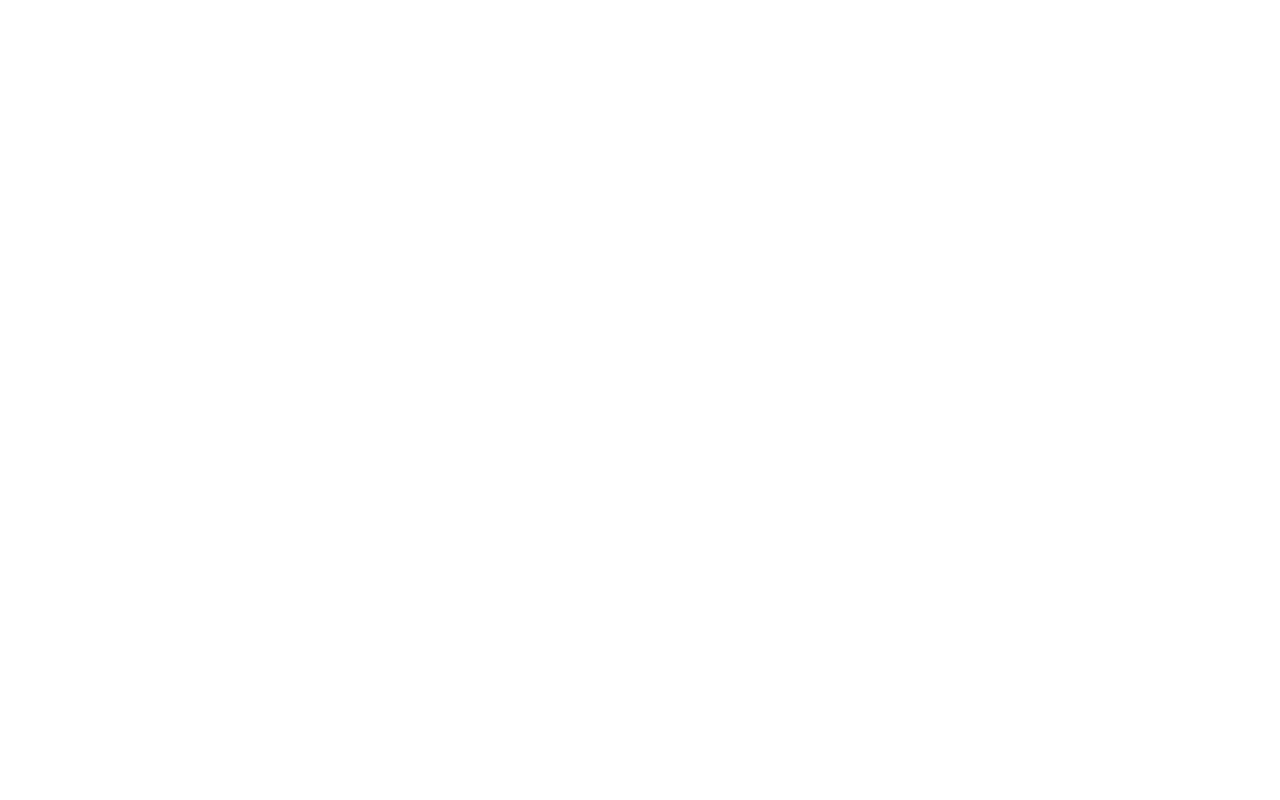
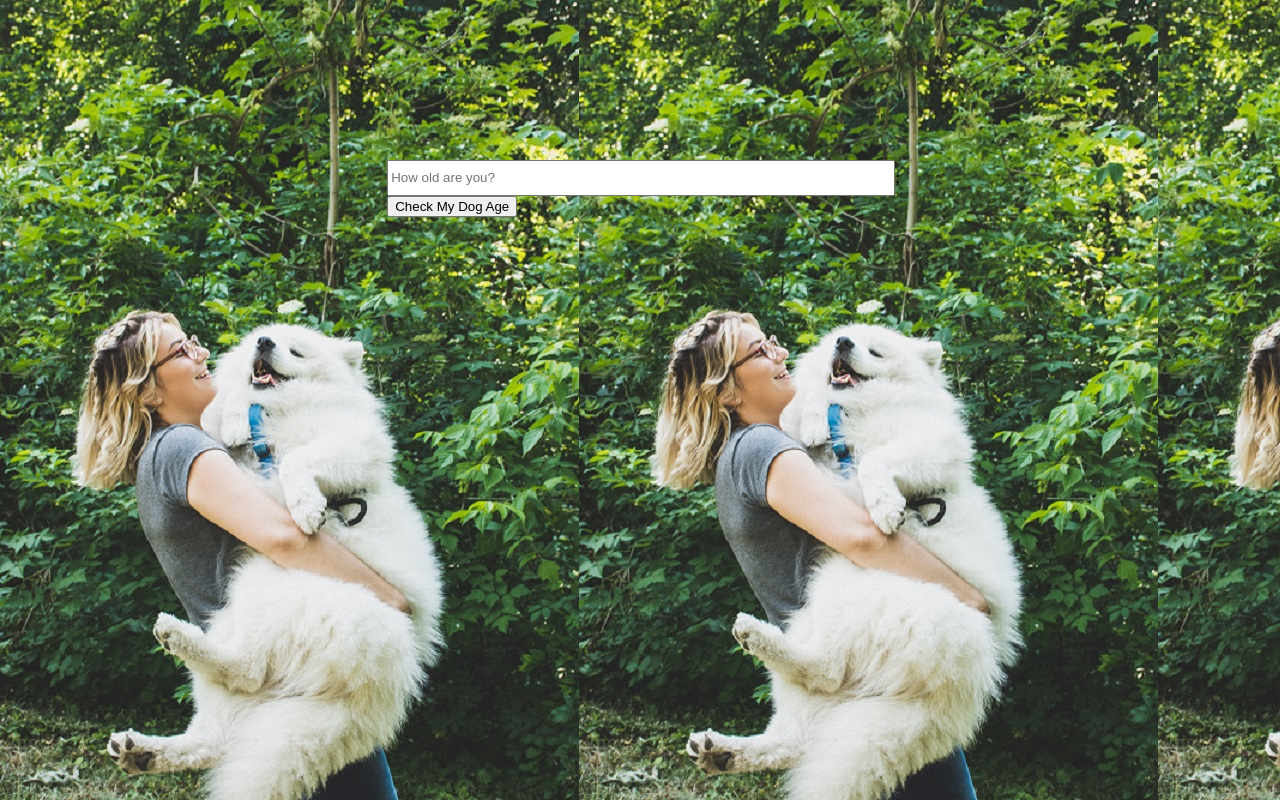
Before and after one commit to kodeGenius/Human-Dog-Age, a plain HTML site: page index.html in a window 1280 px wide. Drawn offline with Linux system fonts and the light colour scheme.

Commit message:
new mini

```diff
--- a/index.html
+++ b/index.html
@@ -4,8 +4,26 @@
 	<title>Human-Dog-Age</title>
 	<meta charset="utf-8">
 	<meta name="viewport" content="width=device-width, initial-scale=1">
+	<link rel="stylesheet" type="text/css" href="">
+	<style type="text/css">
+		.big{
+			margin: auto;
+			width: 50%;
+			padding-top: 12%;
+			padding-left: 10%;
+		}
+		#age{
+			margin: auto;
+			width: 500px;
+			height: 30px;
+		}
+	</style>
 </head>
-<body>
-
+<body background="HD.jpg">
+	<div class="big">
+		<input id="age" type="text" name="your age" placeholder="How old are you?"/>;
+		<input type="button" name="your age" value="Check My Dog Age"/>;
+		<span id="mini"></span>
+	</div>
 </body>
 </html>
```
Also changed, not shown: HD.jpg (added).
